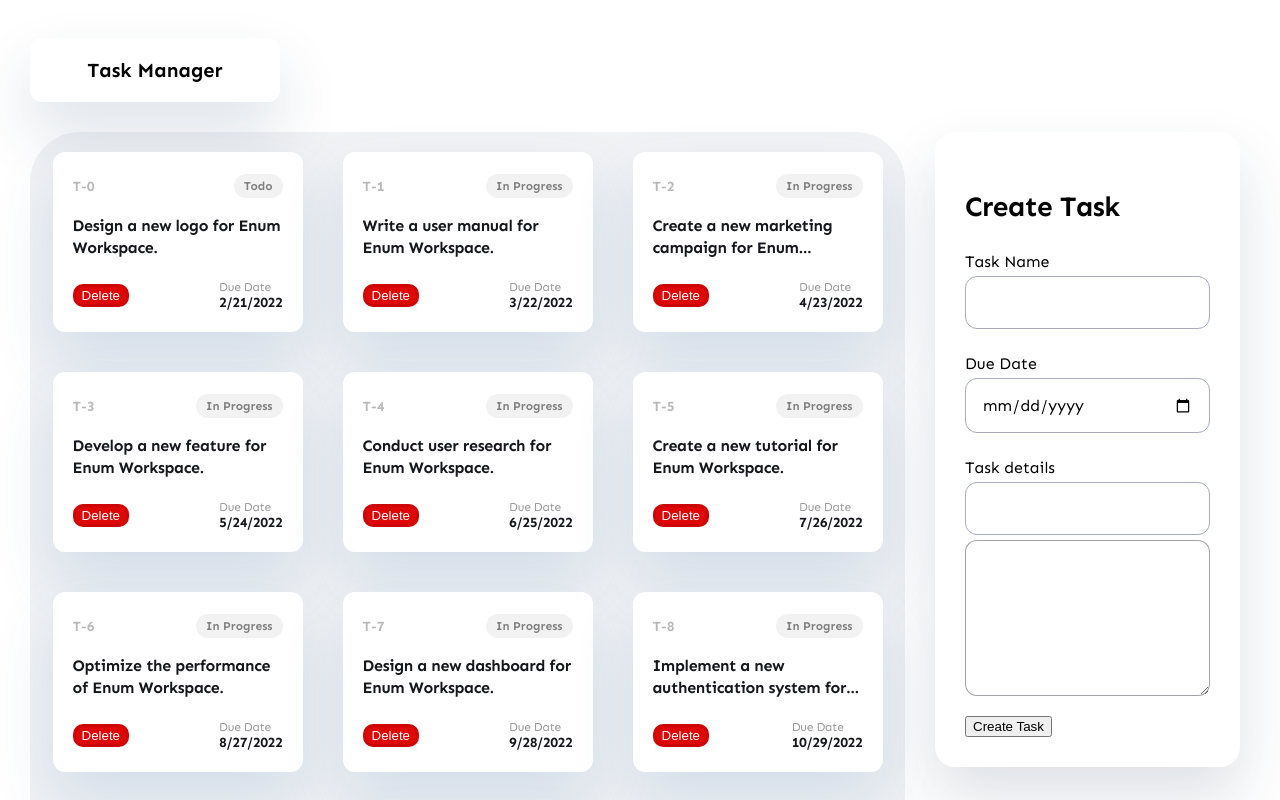
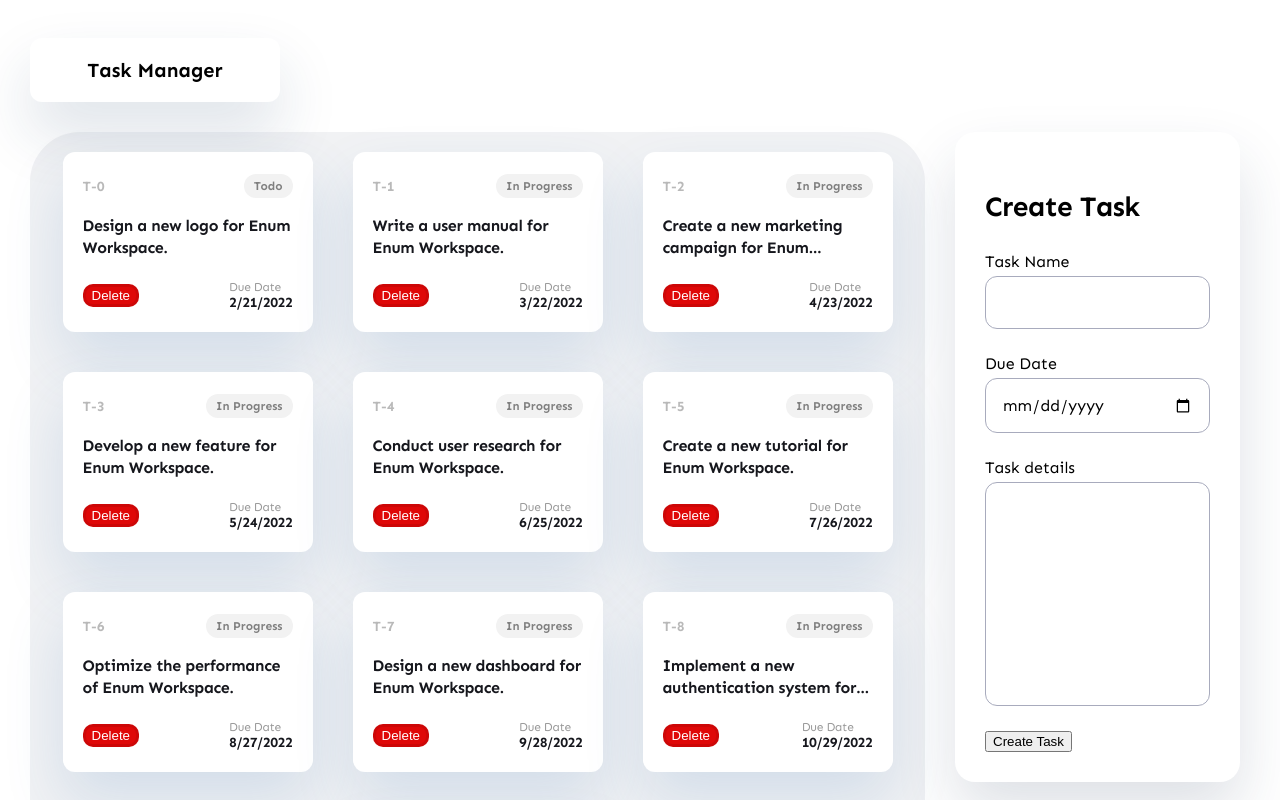
Before and after one commit to DANIEL886886/Sprint15-React-State, a React (Create React App) app in the folder TaskManager/: page / in a window 1280 px wide. Shown: the top 800 px of the page. Built offline with nearby package versions, Linux system fonts and the light colour scheme.

Commit message:
project update

```diff
--- a/TaskManager/src/components/TaskForm/TaskForm.css
+++ b/TaskManager/src/components/TaskForm/TaskForm.css
@@ -25,6 +25,7 @@
 textarea {
   border-radius:12px;
   border-color: #2c2e3a70;
+  text-indent: 10px;
 }
 
 textarea.input-primary {
--- a/TaskManager/src/components/TaskForm/TaskForm.jsx
+++ b/TaskManager/src/components/TaskForm/TaskForm.jsx
@@ -1,23 +1,44 @@
 import "./TaskForm.css"
-import React from "react";
+import React, {useState} from "react";
 
 function TaskForm() {
 
+        const [taskName, setTaskName] = useState("");
+        const [dueDate, setDueDate] = useState("");
+        const [taskDetails, setTaskDetails] = useState("");
+
         const handleNameChange = (event) => {
-        console.log(event.target.value)
+            setTaskName(event.target.value)
         }
 
         const handleDateChange = (event) => {
-        console.log(event.target.value);
+            setDueDate(event.target.value);
         }
 
         const handleDetailsChange = (event) => {
-        console.log(event.target.value);
+            setTaskDetails(event.target.value);
+        }
+
+        const handleSubmit = (event) => {
+            event.preventDefault();
+
+            // console.log("taskName = " + taskName);
+            // console.log("dueDate = " + dueDate);
+            // console.log("taskdetails = " + taskDetails);
+
+            const newTask = {
+                name: taskName,
+                date: dueDate,
+                taskDetails: taskDetails,
+                status: "To do",
+            };
+
+            console.log("New Task is : " , newTask)
         }
 
     return (
 		<div>
-			<form>
+			<form onSubmit={handleSubmit}>
 				<div className="form-row">
 					<label>Task Name</label>
 					<input
@@ -38,12 +59,15 @@ function TaskForm() {
 
 				<div className="form-row">
 					<label>Task details</label>
-					<input
+					<textarea
 						onChange={handleDetailsChange}
 						className="input-primary"
 						type="text"
+                        name=""
+                        id=""
+                        cols="3"
+                        rows="10"
                     />
-					<textarea name="" id="" cols="30" rows="10"></textarea>
 				</div>
 
 				<button type="submit">Create Task</button>
```
Lines whose indentation alone changed are shown as unchanged.
